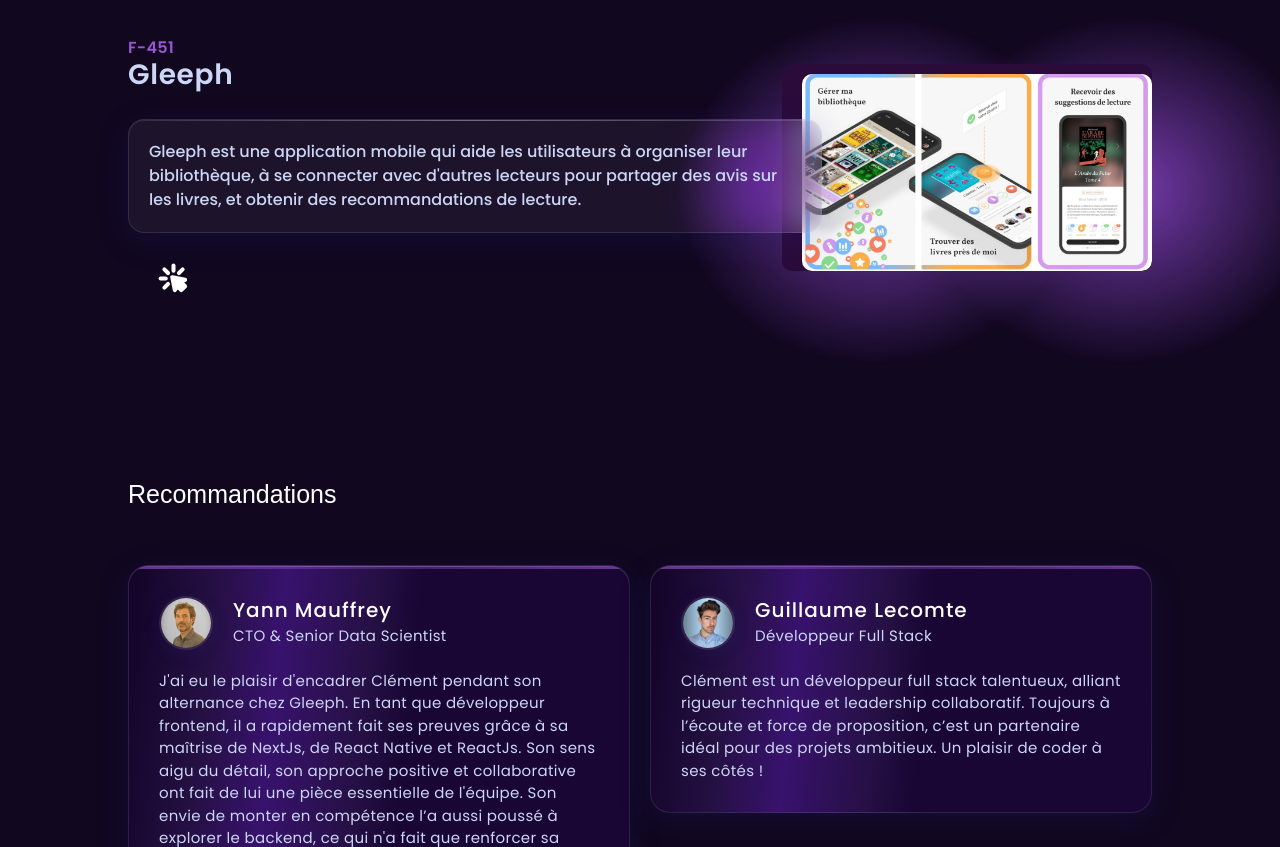
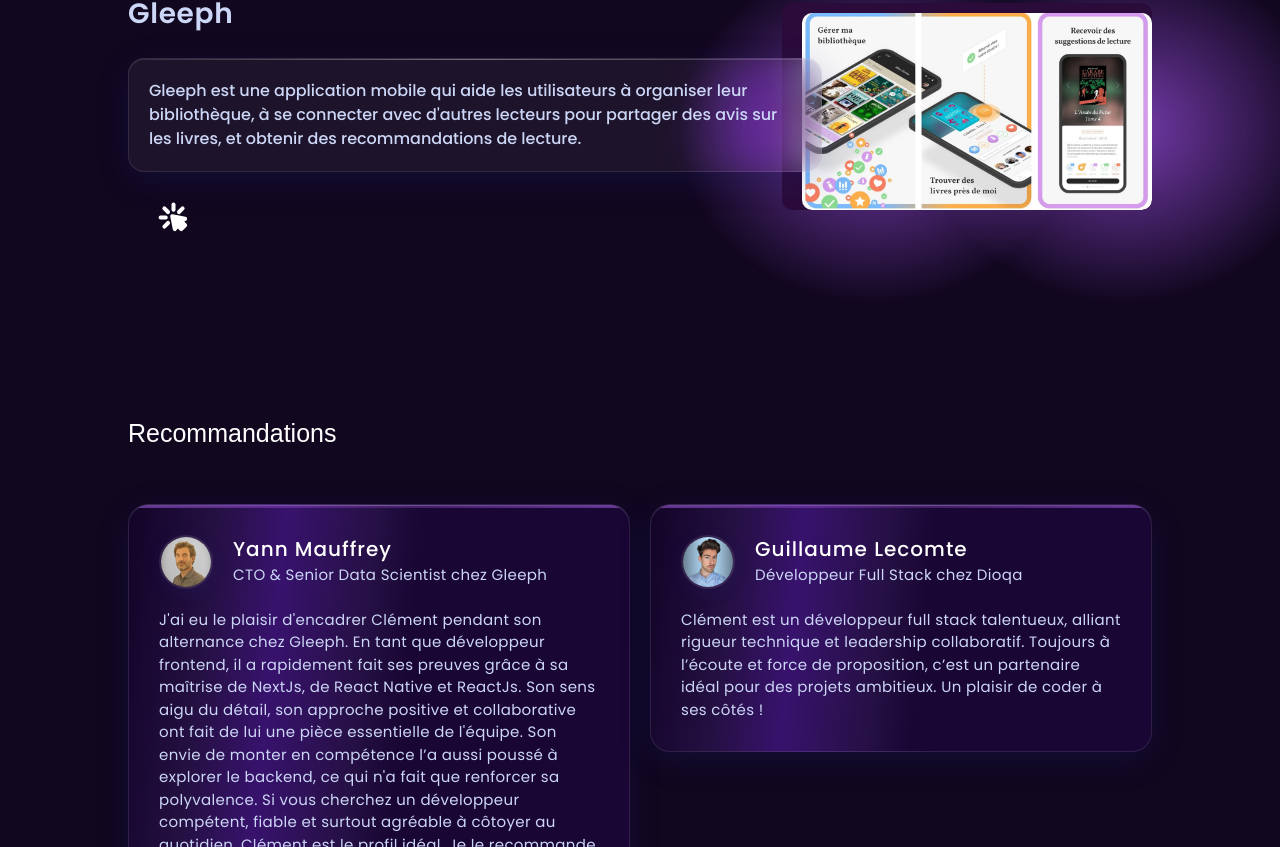
Before and after one commit to Erpriex/portfolio, a React (Create React App) app: page / in a window 1280 px wide. Shown: the part 1512-2359 px from the top of the page. Built offline with nearby package versions, Linux system fonts and the light colour scheme; a web font is replaced by a local one.

Commit message:
✨ Recommendation link

```diff
--- a/src/components/RecommendationCard.js
+++ b/src/components/RecommendationCard.js
@@ -1,7 +1,7 @@
 import React from "react";
 import styles from "../styles/components/RecommendationCard.module.scss";
 
-const RecommendationCard = ({ img, name, job, content }) => {
+const RecommendationCard = ({ img, name, job, link, content }) => {
   const gradients = [
     "linear-gradient(110deg, #130428 19.95%, #251043 67.64%, #38126D 107.08%, #261045 156.61%, #190634 183.21%)",
     "linear-gradient(96deg,  #130428 0.58%,  #251043 16.32%,  #38126D 29.33%,  #261045 45.66%,  #190634 54.44%)",
@@ -12,7 +12,11 @@
   const gradient = gradients[Math.floor(Math.random() * gradients.length)];
 
   return (
-    <section className={styles.container} style={{ background: gradient }}>
+    <section
+      className={styles.container}
+      style={{ background: gradient }}
+      onClick={() => window.open(link, "_blank")}
+    >
       <section className={styles.header}>
         <img className={styles.img} src={img} alt={name} />
         <section>
--- a/src/pages/HomePage.js
+++ b/src/pages/HomePage.js
@@ -20,7 +20,8 @@
     {
       img: ymauffreyImg,
       name: "Yann Mauffrey",
-      job: "CTO & Senior Data Scientist",
+      job: "CTO & Senior Data Scientist chez Gleeph",
+      link: "https://www.linkedin.com/in/yann-mauffrey-8b33b6106",
       content:
         "J'ai eu le plaisir d'encadrer Clément pendant son alternance chez Gleeph. En tant que développeur frontend, il a rapidement fait ses preuves grâce à sa maîtrise de NextJs, de React Native et ReactJs. Son sens aigu du détail, son approche positive et collaborative ont fait de lui une pièce essentielle de l'équipe. Son envie de monter en compétence l’a aussi poussé à explorer le backend, ce qui n'a fait que renforcer sa polyvalence.\n" +
         "Si vous cherchez un développeur compétent, fiable et surtout agréable à côtoyer au quotidien, Clément est le profil idéal. Je le recommande vivement !",
@@ -28,7 +29,8 @@
     {
       img: glecomteImg,
       name: "Guillaume Lecomte",
-      job: "Développeur Full Stack",
+      job: "Développeur Full Stack chez Dioqa",
+      link: "https://www.linkedin.com/in/guillaumelecomte-pro/",
       content:
         "Clément est un développeur full stack talentueux, alliant rigueur technique et leadership collaboratif. Toujours à l’écoute et force de proposition, c’est un partenaire idéal pour des projets ambitieux. Un plaisir de coder à ses côtés !",
     },
@@ -61,7 +63,6 @@
             title="RIFRAICH"
             description="Plateforme SaaS de gestion et de vente en ligne dédiée aux professionnels de la seconde main. Elle permet de digitaliser la gestion des boutiques, du stock, de la clientèle et des ventes, afin de faciliter le pilotage quotidien et d’améliorer la visibilité en ligne."
             img={rifraichImg}
-            link="https://rifraich.fr/"
             isFirst
           />
           <Project
@@ -89,6 +90,7 @@
                 img={rec.img}
                 name={rec.name}
                 job={rec.job}
+                link={rec.link}
                 content={rec.content}
               />
             ))}
--- a/src/styles/components/RecommendationCard.module.scss
+++ b/src/styles/components/RecommendationCard.module.scss
@@ -1,3 +1,5 @@
+@use "../mixins" as *;
+
 .container {
   background: rgba(255, 255, 255, 0.05);
   border: 1px solid rgba(255, 255, 255, 0.1);
@@ -46,6 +48,26 @@
   }
 
   transition: all 0.3s ease;
+  cursor: pointer;
+
+  @include for-desktop-up {
+    &:hover {
+      transform: scale(1.02);
+      box-shadow:
+        0 8px 32px 0 rgba(152, 87, 211, 0.3),
+        inset 0 1px 0 rgba(255, 255, 255, 0.15);
+      background: rgba(255, 255, 255, 0.08);
+
+      .img {
+        transform: scale(1.05);
+        box-shadow: 0 0 20px rgba(152, 87, 211, 0.6);
+      }
+
+      .name {
+        color: rgba(152, 87, 211, 1);
+      }
+    }
+  }
 }
 
 .header {
```
